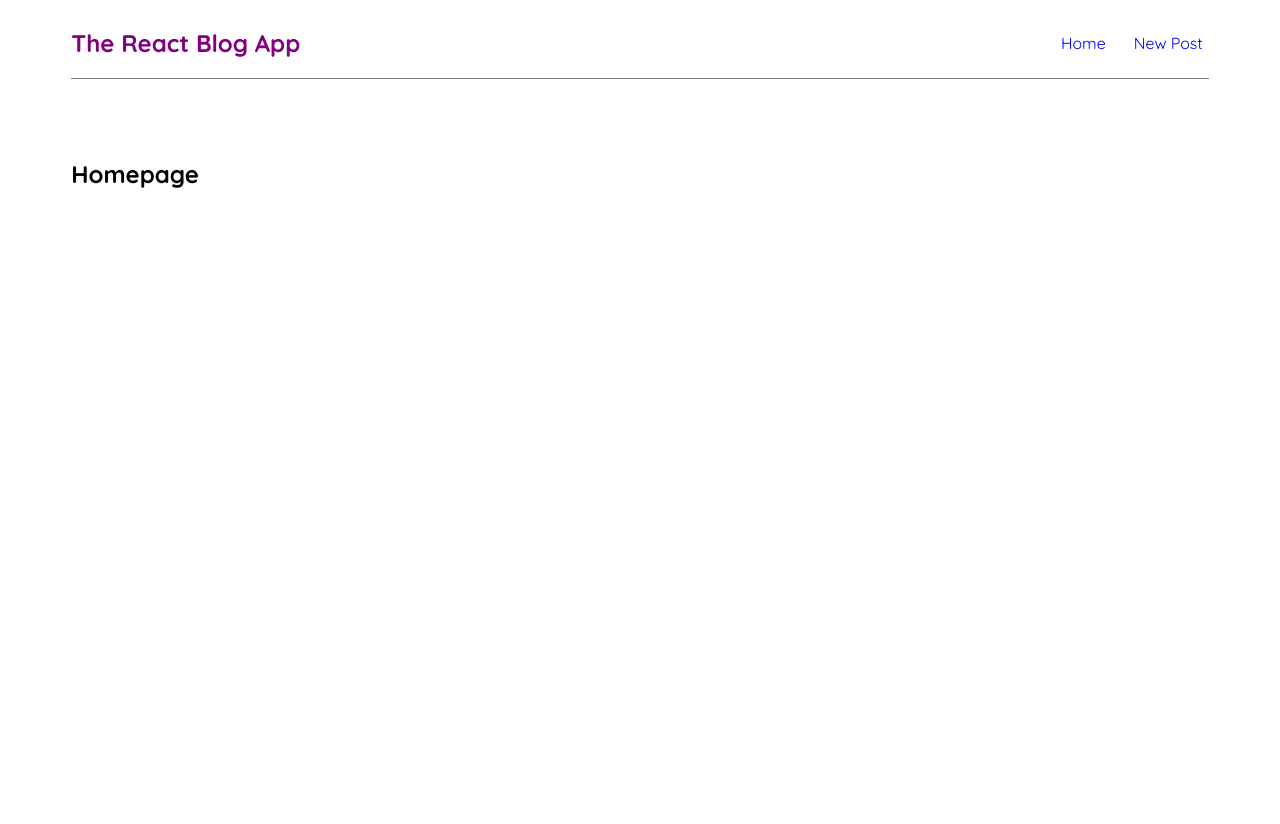
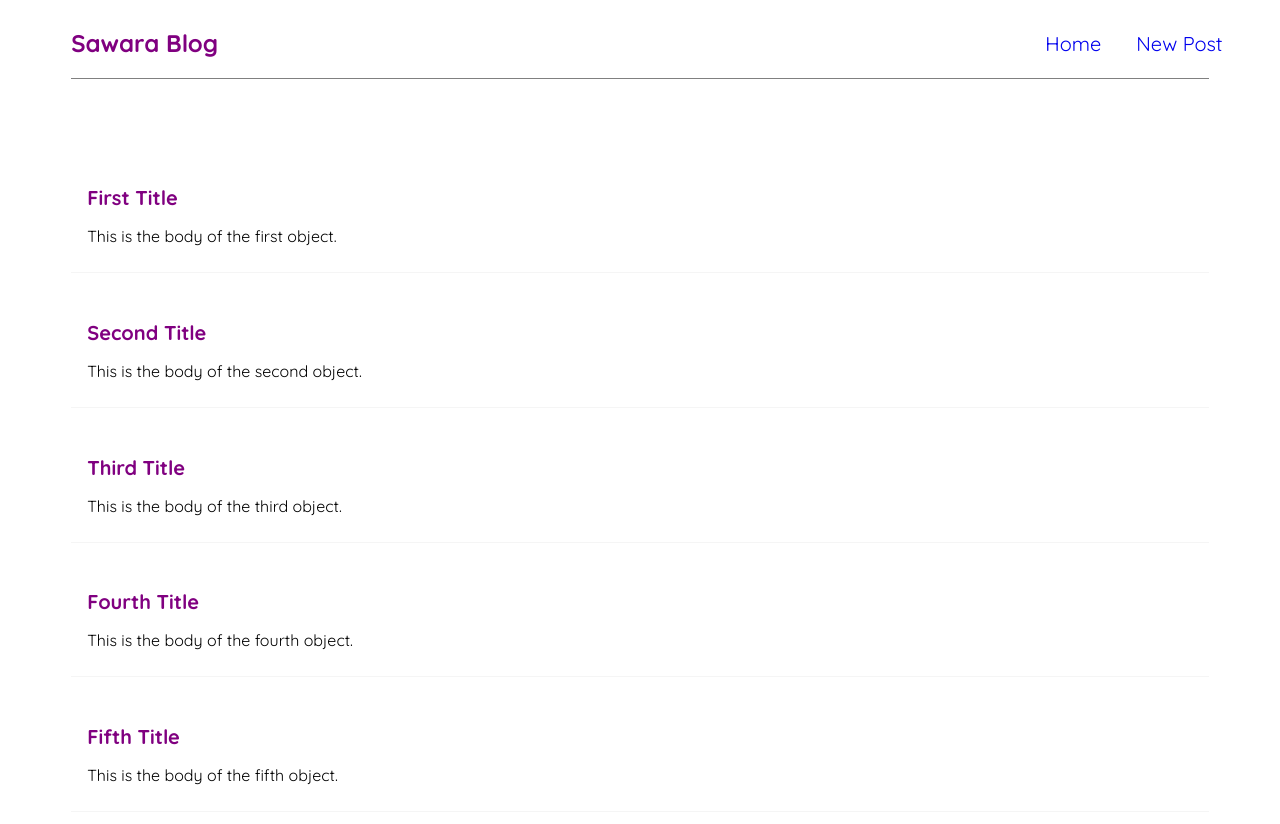
Before and after one commit to KentoBaguetti/React-Blog-App, a React (Create React App) app: page / in a window 1280 px wide. Shown: the top 824 px of the page. Before the commit the page ends 800 px from the top, so only its background shows below. Built offline with nearby package versions, Linux system fonts and the light colour scheme; a web font is replaced by a local one.

Commit message:
Styling + List different posts

```diff
--- a/src/App.js
+++ b/src/App.js
@@ -1,6 +1,5 @@
 import Navbar from "./Navbar.js";
 import Home from "./Home.js";
-import Intro from "./Intro.js";
 
 function App() {
   return (
--- a/src/Home.js
+++ b/src/Home.js
@@ -1,7 +1,42 @@
+import { useState } from "react";
+
 const Home = () => {
+  const [blogs, setBlogs] = useState([
+    {
+      id: 1,
+      title: "First Title",
+      body: "This is the body of the first object.",
+    },
+    {
+      id: 2,
+      title: "Second Title",
+      body: "This is the body of the second object.",
+    },
+    {
+      id: 3,
+      title: "Third Title",
+      body: "This is the body of the third object.",
+    },
+    {
+      id: 4,
+      title: "Fourth Title",
+      body: "This is the body of the fourth object.",
+    },
+    {
+      id: 5,
+      title: "Fifth Title",
+      body: "This is the body of the fifth object.",
+    },
+  ]);
+
   return (
     <div className="home">
-      <h2>Homepage</h2>
+      {blogs.map((blog) => (
+        <div className="blog-preview" key={blog.id}>
+          <h2>{blog.title}</h2>
+          <p>{blog.body}</p>
+        </div>
+      ))}
     </div>
   );
 };
--- a/src/Intro.js
+++ /dev/null
@@ -1,10 +0,0 @@
-const Intro = () => {
-  return (
-    <div className="intro">
-      <h1 className="intro-title">Welcome to my React Blog App!</h1>
-      <p>This is my first take on React</p>
-    </div>
-  );
-};
-
-export default Intro;
--- a/src/index.css
+++ b/src/index.css
@@ -19,6 +19,7 @@
 
 .navbar .links {
   margin-left: auto;
+  transform: scale(1.25);
 }
 
 .navbar a {
@@ -37,3 +38,19 @@
   margin: 40px auto;
   padding: 20px;
 }
+
+.blog-preview {
+  padding: 10px 16px;
+  margin: 20px 0;
+  border-bottom: 1px solid whitesmoke;
+}
+
+.blog-preview:hover {
+  box-shadow: 1px 3px 3px darkslategrey;
+}
+
+.blog-preview h2 {
+  font-size: 20px;
+  color: purple;
+  margin-bottom: 8px;
+}
--- a/src/navbar.js
+++ b/src/navbar.js
@@ -1,7 +1,7 @@
 const Navbar = () => {
   return (
     <nav className="navbar">
-      <h1>The React Blog App</h1>
+      <h1>Sawara Blog</h1>
       <div className="links">
         <a href="/">Home</a>
         <a href="/create">New Post</a>
```
